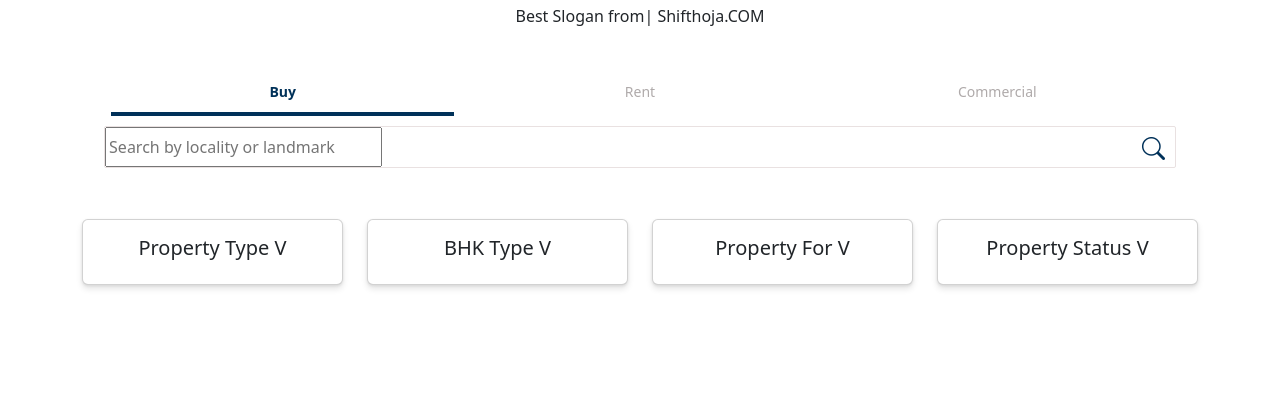
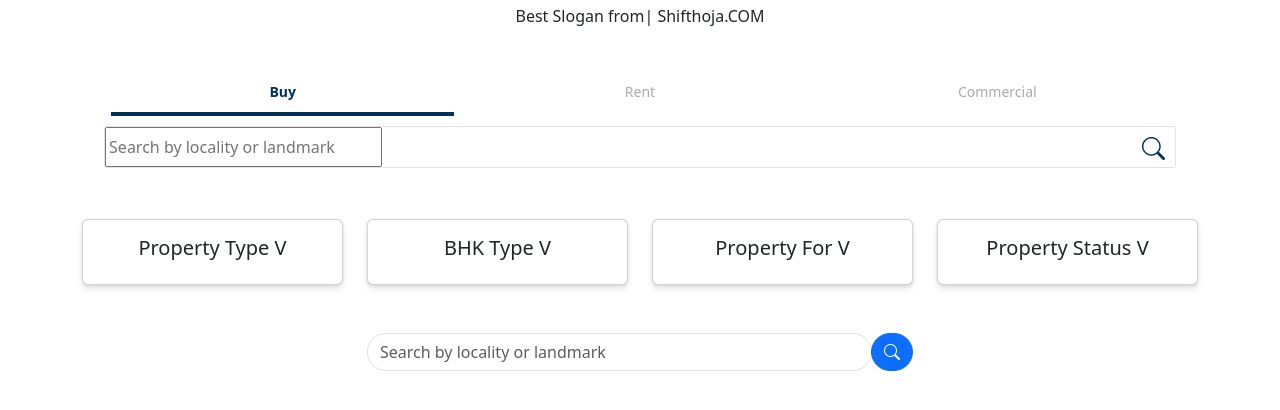
Before and after one commit to mudassir-jmi/shift, a plain HTML site: page index.html in a window 1280 px wide. Drawn offline with nearby package versions, Linux system fonts and the light colour scheme.

Commit message:
update index page & add searchbar section

```diff
--- a/index.html
+++ b/index.html
@@ -37,6 +37,30 @@
             align-items: center;
             padding: 0 10px;
         }
+
+        /*  for bottom searchbar */
+
+        .container.mt-5 {
+            margin-top: 30px;
+        }
+
+        .input-group {
+            position: relative;
+            width: 100%;
+        }
+
+        .form-control {
+            border-radius: 25px !important;
+        }
+
+        .btn-primary {
+            border-radius: 25px !important;
+            position: absolute;
+            right: 0;
+            top: 0;
+            bottom: 0;
+        }
+
     </style>
 </head>
 <body>
@@ -60,7 +84,7 @@
     </div>
     <!-- card section start -->
     <div class="container mt-5">
-        <div class="row row-cols-1 row-cols-md-2 row-cols-lg-4 g-4">
+        <div class="row row-cols-2 row-cols-md-2 row-cols-lg-4 g-4">
             <div class="col">
                 <div class="card text-center">
                     <div class="card-body">
@@ -92,6 +116,22 @@
         </div>
     </div>
     <!-- card section end -->
+
+    <!-- search bar section start -->
+<div class="container mt-5">
+    <div class="row justify-content-center">
+        <div class="col-lg-6 col-md-8 col-sm-10">
+            <div class="input-group">
+                <input type="text" class="form-control" placeholder="Search by locality or landmark">
+                <button class="btn btn-primary" type="button">
+                    <i class="bi bi-search"></i>
+                </button>
+            </div>
+        </div>
+    </div>
+</div>
+<!-- search bar section end -->
+
     <!-- Bootstrap JS -->
     <script src="https://cdn.jsdelivr.net/npm/bootstrap@5.3.3/dist/js/bootstrap.bundle.min.js"></script>
     <script>
```
